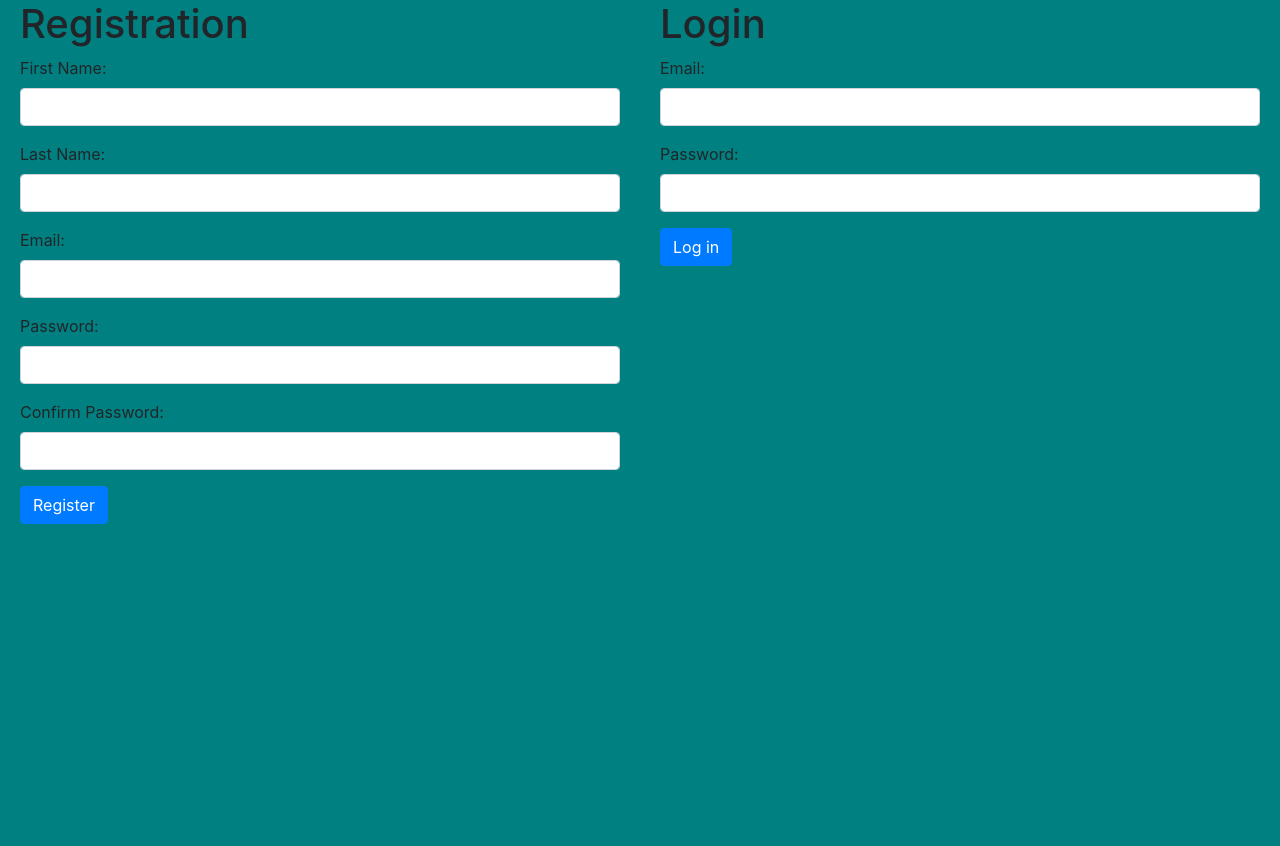
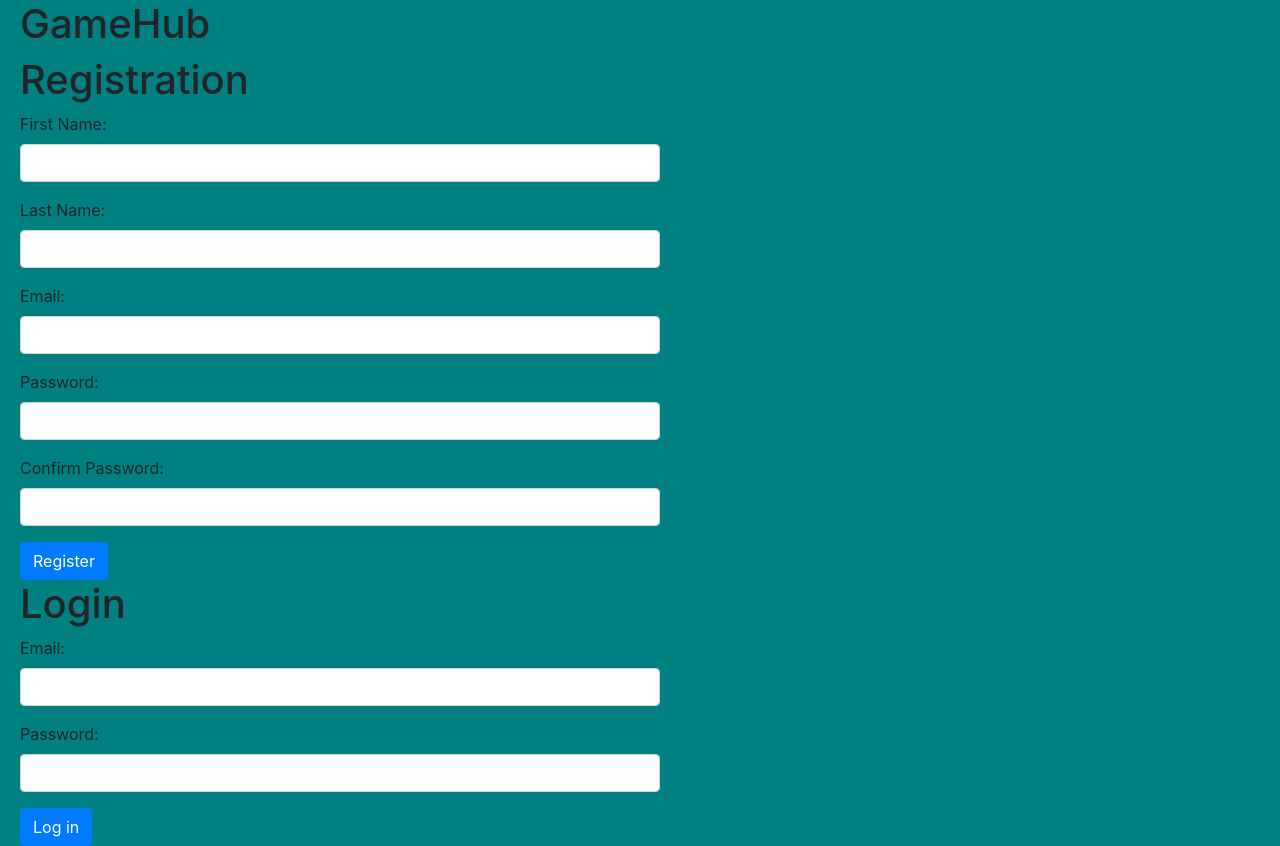
Before and after one commit to AdamMonahan/GameHub, a Django app: page / in a window 1280 px wide. Before the commit the page ends 524 px from the top, so only its background shows below. Run offline with Django 3.2, Linux system fonts and the light colour scheme; some libraries are stand-ins or nearby versions.

Commit message:
Editing styles to main page

```diff
--- a/GameHub/login/static/styles.css
+++ b/GameHub/login/static/styles.css
@@ -1,8 +1,13 @@
 
 body{
     background-color: teal;
-    display: flex;
-    justify-content: space-between;
+    /*display: flex;*/
+    /*justify-content: space-between;*/
+}
+
+.header{
+    display: block;
+    margin: 0 20px;
 }
 
 section{
--- a/GameHub/login/templates/index.html
+++ b/GameHub/login/templates/index.html
@@ -5,10 +5,13 @@
     <meta name="viewport" content="width=device-width, initial-scale=1.0">
     <link rel="stylesheet" href="https://stackpath.bootstrapcdn.com/bootstrap/4.5.0/css/bootstrap.min.css" integrity="sha384-9aIt2nRpC12Uk9gS9baDl411NQApFmC26EwAOH8WgZl5MYYxFfc+NcPb1dKGj7Sk" crossorigin="anonymous">
     {% load static %}
-    <link rel="stylesheet" href="{% static 'styles.css' %}">
-    <title>Login & Registration</title>
+    <link rel="stylesheet" href="{% static 'styles.css' %}" type="text/css">
+    <title>GameHub</title>
 </head>
 <body>
+    <div class="header">
+        <h1>GameHub</h1>
+    </div>
     <section>
         <h1>Registration</h1>
         {% if messages %}
```
